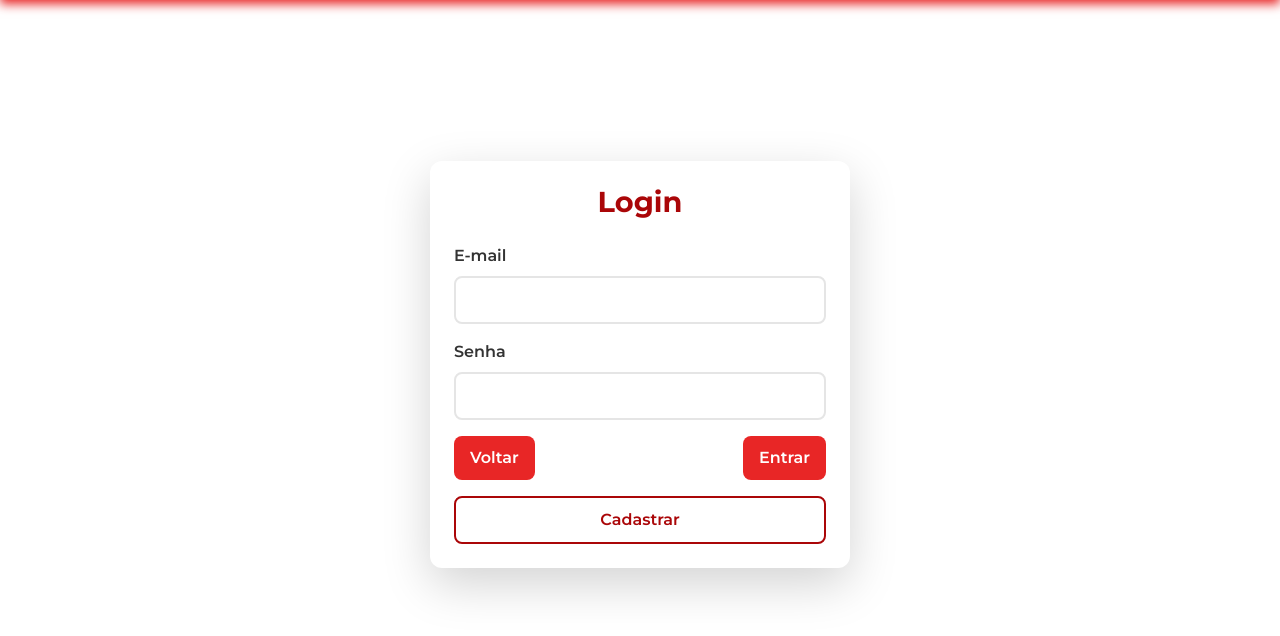
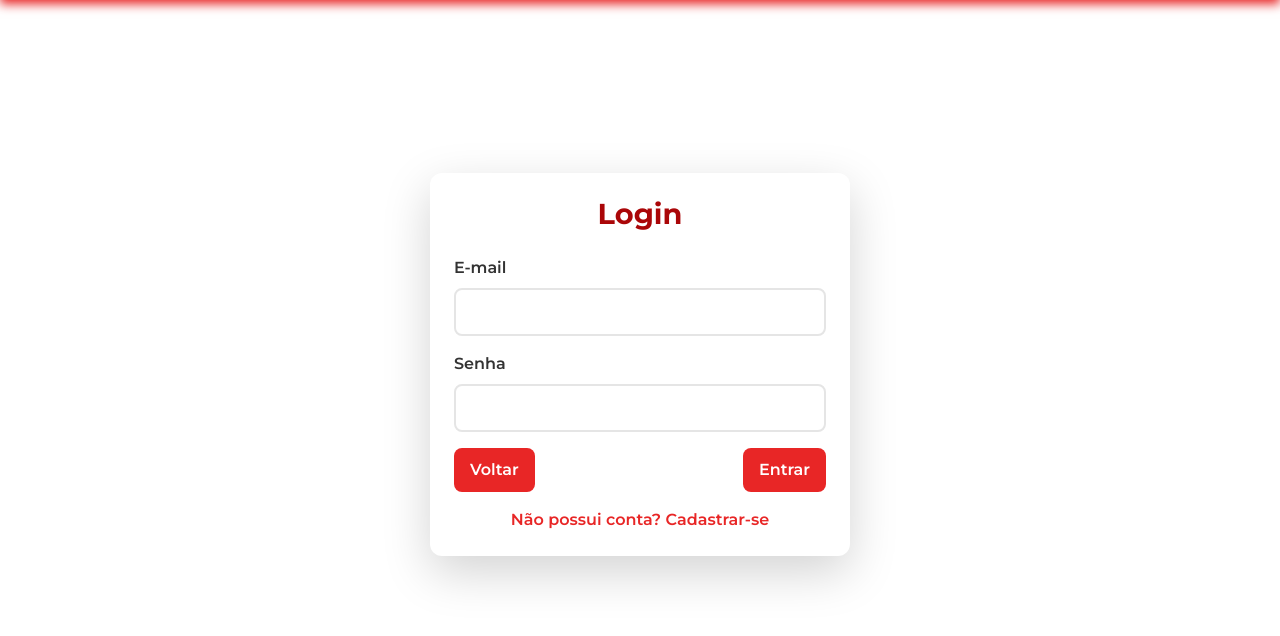
Before and after one commit to mariasantiag/portfolio-dos-tcc, a Flask app: page /paginalogin in a window 1280 px wide. Shown: the part 59-695 px from the top of the page. Run offline with Flask 3, Linux system fonts and the light colour scheme.

Commit message:
link feito de cadastrar-se

```diff
--- a/static/css/login.css
+++ b/static/css/login.css
@@ -110,3 +110,18 @@
   font-size: 0.9rem;
   color: var(--cor-vermelho-escuroforte);
 }
+
+
+
+.text-center.mt-3 a {
+  color: var(--cor-vermelho-escuro); /* Cor primária do link */
+  text-decoration: none;             /* Remove o sublinhado padrão */
+  font-weight: 600;                  /* Dá um leve destaque à fonte */
+  transition: all 0.3s ease-in-out;  /* Transição suave para o hover */
+}
+
+/* Efeito de hover para o link */
+.text-center.mt-3 a:hover {
+  color: var(--cor-vermelho-escuroforte); /* Escurece a cor no hover */
+  text-decoration: underline;             /* Adiciona o sublinhado ao passar o mouse */
+}
--- a/templates/login.html
+++ b/templates/login.html
@@ -50,7 +50,7 @@
         </div>
 
         <div class="text-center mt-3">
-          <a href="/paginaverificacao"><button type="button" class="btn btn-outline-success w-100">Cadastrar</button></a>
+          <a href="/paginaverificacao" >Não possui conta? Cadastrar-se</a>
         </div>
       </form>
     </section>
```
Also changed, not shown: data/conexao.py (+17 -17 lines).
